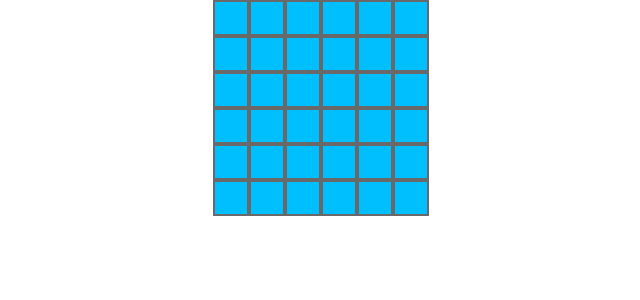
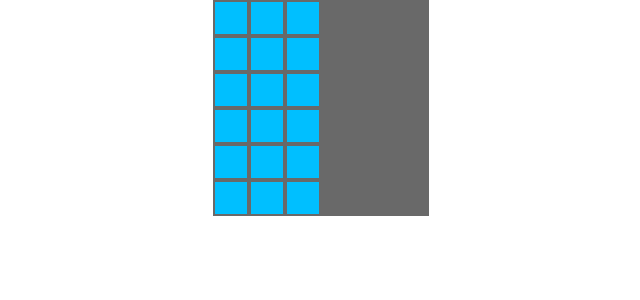
Before and after one commit to elimau/cell-simulator, a React (Create React App) app: page / in a window 1280 px wide. Shown: the top 300 px of the page, without its empty margins (319-959 px from the left). Built offline with nearby package versions, Linux system fonts and the light colour scheme.

Commit message:
impl boardState

```diff
--- a/src/components/Board.tsx
+++ b/src/components/Board.tsx
@@ -1,4 +1,4 @@
-import React from 'react'
+import React, { useState } from 'react'
 import { CELL_STATE } from '../constants'
 import { CellStateType } from '../interfaces'
 import Cell from './Cell'
@@ -6,15 +6,24 @@ import { BoardOuter, Column, Row } from './Board.styles'
 
 function Board ({ boardSizeX = 6, boardSizeY = 6 }) {
   const dummyState = CELL_STATE.LIVE as CellStateType
+  const [boardState, setBoardState] = useState(
+    Array(boardSizeY).fill(
+      // Array(boardSizeX).fill(CELL_STATE.LIVE)
+      [
+        CELL_STATE.LIVE,CELL_STATE.LIVE,CELL_STATE.LIVE,
+        CELL_STATE.DEAD,CELL_STATE.DEAD,CELL_STATE.DEAD,
+      ]
+    )
+  )
   return (
     <BoardOuter>
       <Column>
-        {Array.from(Array(boardSizeX).keys()).map((x, i) => {
+        {Array.from(Array(boardSizeX).keys()).map((row, y) => {
           return (
             <Row>
-              {Array.from(Array(boardSizeY).keys()).map((y, i) => {
+              {Array.from(Array(boardSizeY).keys()).map((cell, x) => {
                 return (
-                  <Cell state={dummyState} />
+                  <Cell state={boardState[y][x]} />
                 )
               })}
             </Row>
```
